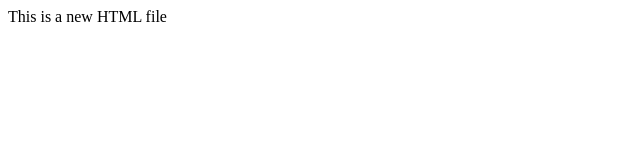
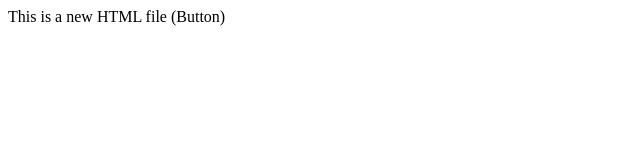
Before and after one commit to njain2580/LocalRepo, a plain HTML site: page index.html in a window 1280 px wide. Shown: the full height of the page, 0-640 px from the left. Drawn offline with Linux system fonts and the light colour scheme.

Commit message:
Index file edited

```diff
--- a/index.html
+++ b/index.html
@@ -1 +1 @@
-<p> This is a new HTML file </p>
+<p> This is a new HTML file (Button)</p>
```
